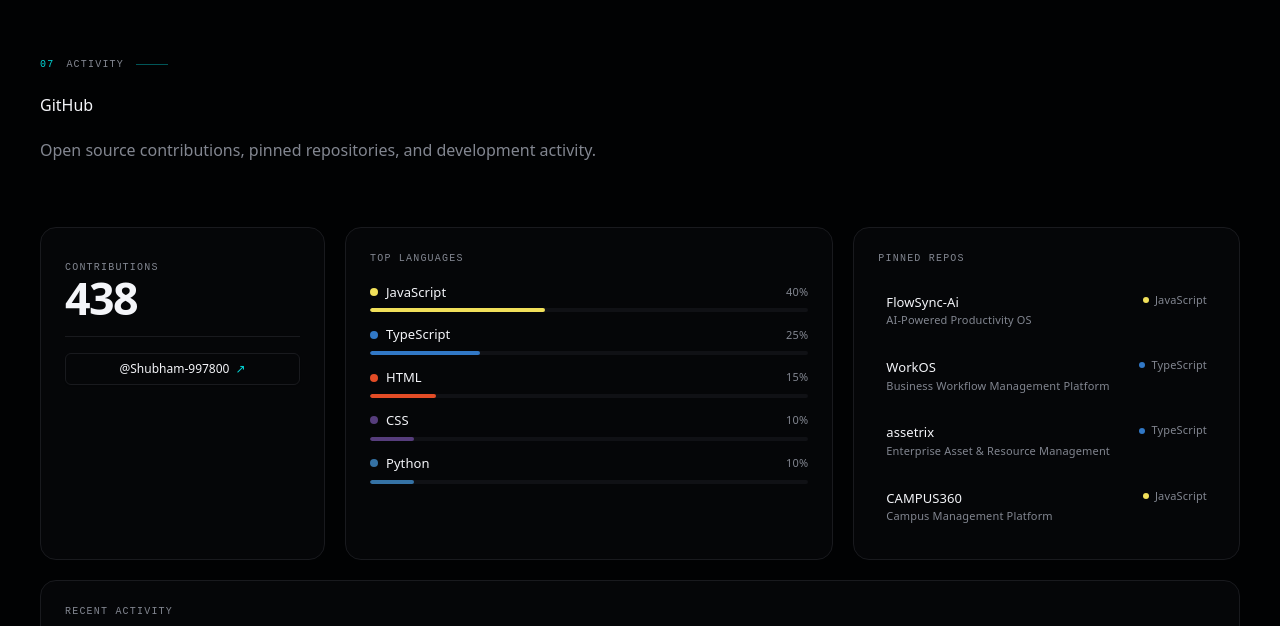
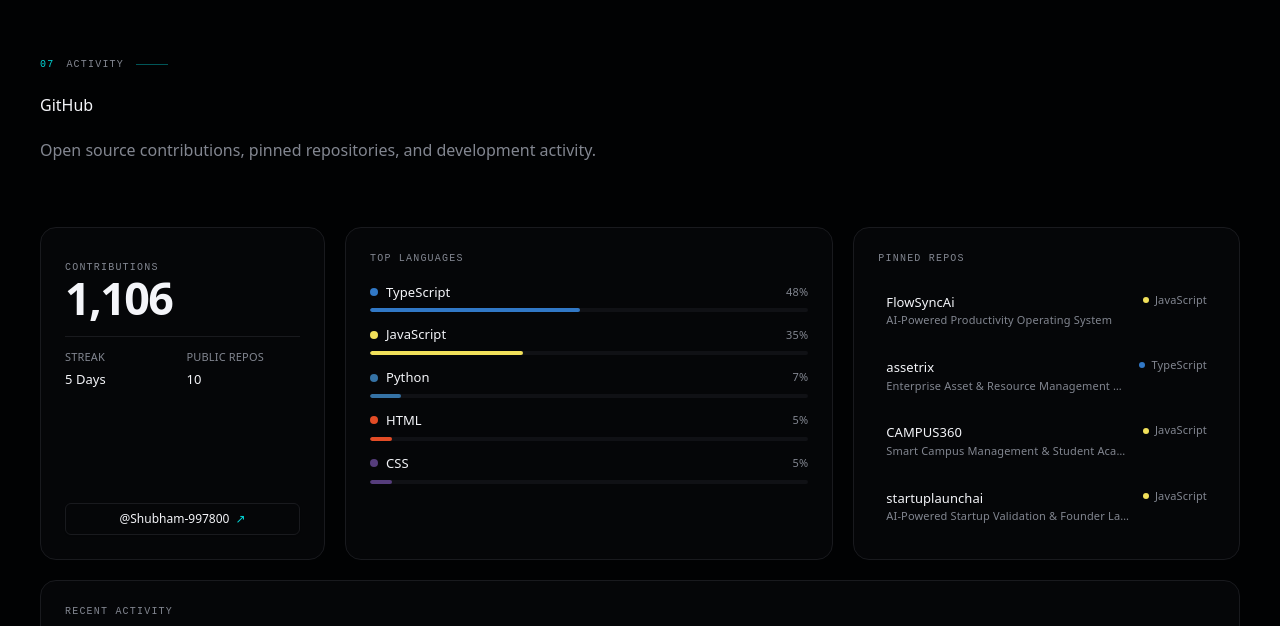
Before and after one commit to Shubham-997800/sdx30, a React (Vite) app: page / in a window 1280 px wide. Shown: the part 11374-12000 px from the top of the page. Built offline with nearby package versions, Linux system fonts and the light colour scheme.

Commit message:
feat: update GitHub section with latest contributions, streak, and pinned repositories

```diff
--- a/src/data/github.ts
+++ b/src/data/github.ts
@@ -2,106 +2,111 @@ export const githubProfile = {
   username: 'Shubham-997800',
   url: 'https://github.com/Shubham-997800',
   stats: {
-    contributions: '438',
+    contributions: '1,106',
+    streak: '5 Days',
+    repos: '10',
   },
   topLanguages: [
-    { name: 'JavaScript', percentage: 40 },
-    { name: 'TypeScript', percentage: 25 },
-    { name: 'HTML', percentage: 15 },
-    { name: 'CSS', percentage: 10 },
-    { name: 'Python', percentage: 10 },
+    { name: 'TypeScript', percentage: 48 },
+    { name: 'JavaScript', percentage: 35 },
+    { name: 'Python', percentage: 7 },
+    { name: 'HTML', percentage: 5 },
+    { name: 'CSS', percentage: 5 },
   ],
   pinnedRepos: [
     {
-      name: 'FlowSync-Ai',
-      description: 'AI-Powered Productivity OS',
+      name: 'FlowSyncAi',
+      description: 'AI-Powered Productivity Operating System',
       language: 'JavaScript',
-      stars: 1,
-      url: 'https://github.com/Shubham-997800/FlowSync-Ai',
+      stars: 0,
+      url: 'https://github.com/Shubham-997800/FlowSyncAi',
       liveUrl: 'https://flowsyncai30.vercel.app/',
     },
     {
-      name: 'WorkOS',
-      description: 'Business Workflow Management Platform',
+      name: 'assetrix',
+      description: 'Enterprise Asset & Resource Management System',
       language: 'TypeScript',
-      stars: 0,
-      url: 'https://github.com/Shubham-997800/WorkOS',
-    },
-    {
-      name: 'assetrix',
-      description: 'Enterprise Asset & Resource Management',
-      language: 'TypeScript',
-      stars: 0,
+      stars: 1,
       url: 'https://github.com/Shubham-997800/assetrix',
       liveUrl: 'https://assetrix30.vercel.app/',
     },
     {
       name: 'CAMPUS360',
-      description: 'Campus Management Platform',
+      description: 'Smart Campus Management & Student Academic Portal',
       language: 'JavaScript',
-      stars: 1,
+      stars: 0,
       url: 'https://github.com/Shubham-997800/CAMPUS360',
       liveUrl: 'https://campus30.vercel.app/',
     },
     {
       name: 'startuplaunchai',
-      description: 'AI-Powered Startup Launch Platform',
+      description: 'AI-Powered Startup Validation & Founder Launchpad',
       language: 'JavaScript',
       stars: 0,
       url: 'https://github.com/Shubham-997800/startuplaunchai',
       liveUrl: 'https://startuplaunch30.vercel.app/',
     },
     {
+      name: 'WorkOS',
+      description: 'Business Workflow Management Platform',
+      language: 'TypeScript',
+      stars: 1,
+      url: 'https://github.com/Shubham-997800/WorkOS',
+      liveUrl: 'https://workos30.vercel.app/',
+    },
+    {
       name: 'sdx30',
-      description: 'Developer Portfolio',
-      language: 'CSS',
-      stars: 1,
+      description: 'Modern Developer Portfolio & Interactive Showcase',
+      language: 'TypeScript',
+      stars: 0,
       url: 'https://github.com/Shubham-997800/sdx30',
       liveUrl: 'https://sdx30.vercel.app/',
     },
     {
+      name: 'Javascript',
+      description: 'Core JavaScript Real-World Algorithms & Practice Systems',
+      language: 'JavaScript',
+      stars: 1,
+      url: 'https://github.com/Shubham-997800/Javascript',
+    },
+    {
       name: 'SofaWala',
-      description: 'E-Commerce Showcase',
-      language: 'HTML',
-      stars: 0,
+      description: 'E-Commerce Furniture Showcase & Catalog',
+      language: 'CSS',
+      stars: 1,
       url: 'https://github.com/Shubham-997800/SofaWala',
       liveUrl: 'https://sofawala.vercel.app/',
     },
   ],
   recentActivity: [
     {
-      message: 'sdx30 — Initial commit: portfolio project',
-      repo: 'Shubham-997800/sdx30',
-      date: '9m ago',
+      message: 'Javascript — function completed (advanced practice systems)',
+      repo: 'Shubham-997800/Javascript',
+      date: 'Today',
     },
     {
-      message: 'startuplaunchai — docs: build professional README',
+      message: 'FlowSyncAi — AI productivity OS & production hardening',
+      repo: 'Shubham-997800/FlowSyncAi',
+      date: 'Today',
+    },
+    {
+      message: 'startuplaunchai — docs: professional README with architecture',
       repo: 'Shubham-997800/startuplaunchai',
       date: 'Aug 25',
     },
     {
-      message: 'FlowSync-Ai — fix: silence npm audit, allow e2e to fail gracefully',
-      repo: 'Shubham-997800/FlowSync-Ai',
-      date: 'Aug 25',
-    },
-    {
-      message: 'CAMPUS360 — Merge pull request #5 from add-readme',
+      message: 'CAMPUS360 — docs: add comprehensive README & architecture',
       repo: 'Shubham-997800/CAMPUS360',
       date: 'Aug 25',
     },
     {
-      message: 'WorkOS — chore: update package-lock.json',
+      message: 'WorkOS — enterprise workflow & business management system',
       repo: 'Shubham-997800/WorkOS',
       date: 'Aug 25',
     },
     {
-      message: 'assetrix — fix: responsive navbar, remove sidebar, fix layout overlap',
+      message: 'assetrix — full frontend-backend integration & responsive UI',
       repo: 'Shubham-997800/assetrix',
-      date: 'Aug 21',
-    },
-    {
-      message: 'SofaWala — Remove image from README',
-      repo: 'Shubham-997800/SofaWala',
       date: 'Aug 21',
     },
   ],
--- a/src/data/projects.ts
+++ b/src/data/projects.ts
@@ -30,7 +30,7 @@ export const projects: Project[] = [
     ],
     layout: 'media-right',
     liveUrl: 'https://flowsyncai30.vercel.app/',
-    githubUrl: 'https://github.com/Shubham-997800/FlowSync-Ai',
+    githubUrl: 'https://github.com/Shubham-997800/FlowSyncAi',
     imageUrl: '/projects/flowsync.jpg',
     featured: true,
   },
--- a/src/sections/github/GitHubSection.tsx
+++ b/src/sections/github/GitHubSection.tsx
@@ -36,12 +36,23 @@ export function GitHubSection() {
 
         <div className="mt-8 sm:mt-12 md:mt-16 grid grid-cols-4 md:grid-cols-8 lg:grid-cols-12 gap-4 md:gap-5">
           {/* ─── Contribution Stats ─── */}
-          <Reveal direction="up" delay={0.1} className="col-span-4 lg:col-span-3 rounded-xl border border-border bg-card p-6">
-            <div className="space-y-1 mb-4">
-              <span className="text-label text-muted-foreground">CONTRIBUTIONS</span>
-              <p className="text-stat text-foreground">{profile.stats.contributions}</p>
+          <Reveal direction="up" delay={0.1} className="col-span-4 lg:col-span-3 rounded-xl border border-border bg-card p-6 flex flex-col justify-between">
+            <div>
+              <div className="space-y-1 mb-4">
+                <span className="text-label text-muted-foreground">CONTRIBUTIONS</span>
+                <p className="text-stat text-foreground">{profile.stats.contributions}</p>
+              </div>
+              <div className="grid grid-cols-2 gap-2 pt-3 border-t border-border mb-4">
+                <div>
+                  <span className="text-caption text-muted-foreground block text-[11px] uppercase tracking-wider">Streak</span>
+                  <span className="text-body-sm font-semibold text-foreground">{profile.stats.streak || '5 Days'}</span>
+                </div>
+                <div>
+                  <span className="text-caption text-muted-foreground block text-[11px] uppercase tracking-wider">Public Repos</span>
+                  <span className="text-body-sm font-semibold text-foreground">{profile.stats.repos || '10'}</span>
+                </div>
+              </div>
             </div>
-            <div className="h-px bg-border mb-4" />
             <a
               href={profile.url}
               target="_blank"
```
Also changed, not shown: src/types/github.ts (+5 -4 lines).
